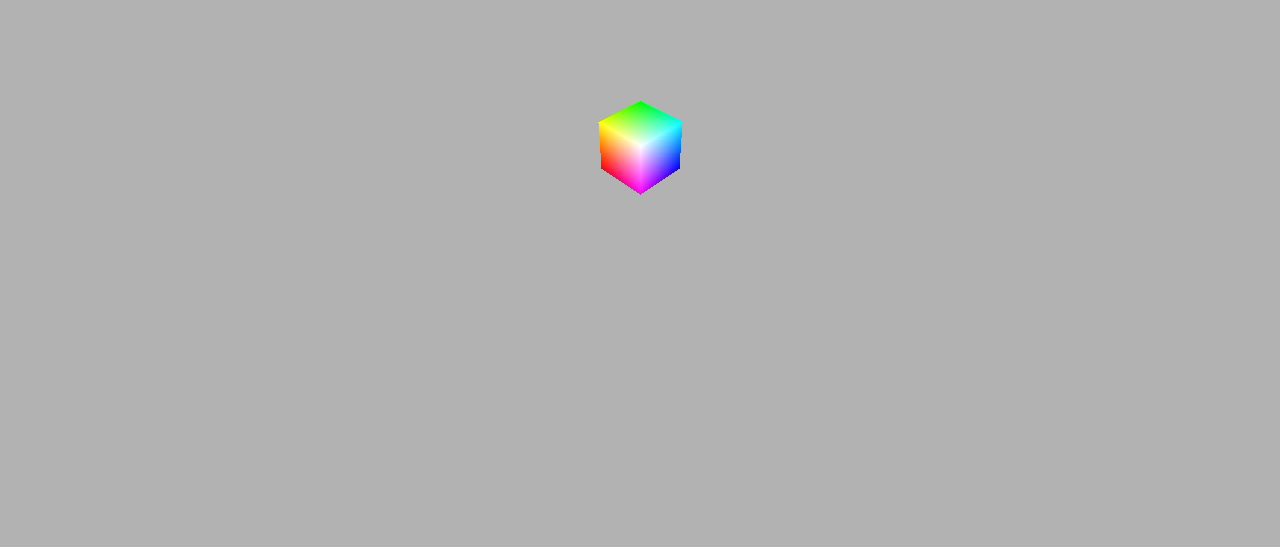
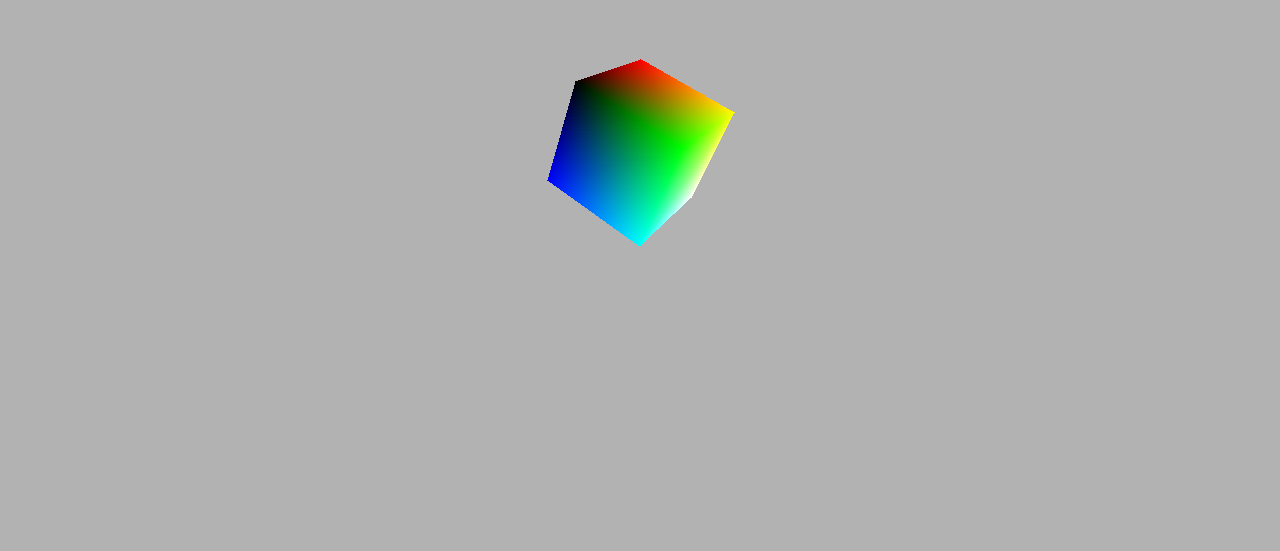
Before and after one commit to LeonidPreis/engine, a website with bundled scripts: page index.html in a window 1280 px wide. Shown: the part 253-804 px from the top of the page. Built offline with nearby package versions, Linux system fonts and the light colour scheme.

Commit message:
quaternion target-camera has been added

```diff
--- a/index.html
+++ b/index.html
@@ -9,9 +9,6 @@
 <body>
     <link rel="stylesheet" href="/styles/style.css">
     <div class="canvas-container">
-        <canvas id="canvas"></canvas>
-    </div>
     <script type="module" src="./jsm/render.js"></script>
-    <script type="module" src="./jsm/color.js"></script>
 </body>
 </html>
--- a/styles/style.css
+++ b/styles/style.css
@@ -4,8 +4,5 @@ body {
     overflow: hidden;
     margin: 0;
     padding: 0;
-}
-
-#canvas {
     background-color: #b2b2b2;
 }
--- a/tsm/camera.ts
+++ b/tsm/camera.ts
@@ -2,6 +2,7 @@ import { Vector } from './vector'
 import { Matrix } from './matrix'
 import { Canvas } from './canvas'
 import { Render } from './render';
+import { Quaternion } from './quaternion';
 
 export class Camera {
     static coordinatesSystem: 'RHS' | 'LHS' = 'RHS';
@@ -10,17 +11,14 @@ export class Camera {
     private position: Vector;
     private near: number = 1e-2;
     private far: number = 1e3;
-    private aspect: number;
     private fovY: number = 90;
-    private fovX: number;
-    private projectionPlaneZ: number;
     private projectionType: string;
     public forward: Vector;
     private right: Vector;
     private up: Vector;
     private radius: number;
-    private azimuth: number;
-    private elevation: number;
+    public rotationQuaternion: Quaternion;
+    public rotationMatrix: Matrix;
     private lastMouseX: number;
     private lastMouseY: number;
     private isRotating: boolean;
@@ -38,44 +36,53 @@ export class Camera {
         this.position = position;
         this.near = near;
         this.far = far;
-        this.aspect = canvas.aspect;
         this.fovY = fovY*Math.PI/180;
-        this.fovX = this.aspect*this.fovY;
-        this.projectionPlaneZ = 1;
-        this.projectionType = 'ONE POINT';
         this.forward = Vector.subtract(this.target, this.position).normalize();
         this.right = Vector.cross(new Vector([0,1,0,1]), this.forward).normalize();
         this.up = Vector.cross(this.forward, this.right);
-        this.radius = this.distance();
-        this.azimuth = Math.atan2(this.position.z - this.target.z, this.position.x - this.target.x);
-        this.elevation = Math.asin((this.position.y - this.target.y) / this.radius);
+        this.radius = Vector.subtract(this.position, this.target).length();
+        this.rotationQuaternion = Quaternion.from.angleAxis(1, this.position).normalize();
+        this.rotationMatrix = Quaternion.to.matrix(this.rotationQuaternion) as Matrix;
+        this.updateOrientationVectors();
+        this.updateCameraPosition();
         this.lastMouseX = 0;
         this.lastMouseY = 0;
         this.isRotating = true;
+        this.projectionType = 'PERSPECTIVE';
         this.canvas.canvas.addEventListener('wheel', this.handleScroll.bind(this), false);
         this.canvas.canvas.addEventListener('mousedown', this.startRotation.bind(this), false);
-        window.addEventListener('keydown', this.handleKeyDown.bind(this), false);
+    }
+
+    getRightVector(): Vector {
+        return new Vector(this.rotationMatrix.data[0]);
+    }
+    getUpVector(): Vector {
+        return new Vector(this.rotationMatrix.data[1]);
+    }
+    getForwardVector(): Vector {
+        return new Vector(this.rotationMatrix.data[2]);
     }
 
     distance(): number {
         return Vector.subtract(this.position,this.target).length();
     }
 
-    handleScroll(event) {
+    handleScroll(event): void {
         const delta = event.deltaY;
         const increment = delta < 0 ? 1.1 : 0.9;
         this.radius *= increment;
-        this.updateCameraPosition();
+        this.position = Vector.subtract(
+            this.target,
+            Vector.multiply.scalar(
+                this.forward,
+                this.radius
+            )
+        )
+        this.updateOrientationVectors();
         Render.main();
     }
 
-    moveCamera(increment) {
-        this.radius *= increment;
-        this.updateCameraPosition();
-        Render.main();
-    }
-
-    startRotation(event) {
+    startRotation(event): void {
         this.lastMouseX = event.clientX;
         this.lastMouseY = event.clientY;
         this.isRotating = true;
@@ -89,124 +96,65 @@ export class Camera {
         this.canvas.canvas.addEventListener('mouseup', onMouseUp, false);
     }
 
-    rotateCamera(event) {
-        if (!this.isRotating) return;
+    rotateCamera(event): void {
+        if (!this.isRotating)
+            return;
         const deltaX = event.clientX - this.lastMouseX;
         const deltaY = event.clientY - this.lastMouseY;
-        const rotateSpeed = 0.005;
-        this.azimuth -= deltaX * rotateSpeed;
-        this.elevation += deltaY * rotateSpeed;
-        this.elevation = Math.max(-Math.PI / 2, Math.min(Math.PI / 2, this.elevation));
+        const rotateSpeed = 0.5;
+        const azimuth = Quaternion.from.angleAxis(deltaX*rotateSpeed, this.getUpVector());
+        const elevation = Quaternion.from.angleAxis(-deltaY*rotateSpeed, this.getRightVector());
+        this.rotationQuaternion = Quaternion.multiply.quaternion(
+            Quaternion.multiply.quaternion(azimuth, elevation),
+            this.rotationQuaternion
+        ).normalize()
+        this.updateOrientationVectors();
         this.updateCameraPosition();
         this.lastMouseX = event.clientX;
         this.lastMouseY = event.clientY;
         Render.main();
     }
 
-    updateCameraPosition() {
-        this.position.x = this.target.x + this.radius * Math.cos(this.elevation) * Math.cos(this.azimuth);
-        this.position.y = this.target.y + this.radius * Math.sin(this.elevation);
-        this.position.z = this.target.z + this.radius * Math.cos(this.elevation) * Math.sin(this.azimuth);
-        this.forward = Vector.subtract(this.target, this.position).normalize();
-        this.right = Vector.cross(new Vector([0,1,0,1]), this.forward).normalize();
-        this.up = Vector.cross(this.forward, this.right);
+    updateOrientationVectors(): void {
+        this.right = this.getRightVector();
+        this.up = this.getUpVector();
+        this.forward = this.getForwardVector();
     }
 
-    scale() {
-        this.canvas.canvas.addEventListener('wheel', onmousewheel,false);
-        this.canvas.canvas.addEventListener("DOMMouseScroll", onmousewheel, false);
-        console.log('scale()')
-        function onmousewheel(event) {
-            var mouseX = event.clientX*2;
-            var mouseY = event.clientY*2;
-            var delta = event.type === 'wheel' ? event.wheelDelta : -event.detail;
-            var increment = delta > 0 ? 1.1 : 0.9;
-            console.log(mouseX, mouseY, delta, increment)
-        }
+    updateCameraPosition(): void {
+        this.rotationMatrix = Quaternion.to.matrix(this.rotationQuaternion)
+        const cameraOffset = new Vector([0, 0, -this.radius, 1]);
+        this.position = Vector.add(this.target, Quaternion.multiply.vector(this.rotationQuaternion, cameraOffset));
     }
 
-    handleKeyDown(event) {
-        const moveSpeed = 0.1; // Скорость перемещения
-        switch (event.key) {
-            case 'ArrowUp':
-            case 'w':
-            case 'W':
-                this.position = Vector.add(this.position, Vector.multiply.scalar(this.up, moveSpeed));
-                this.target = Vector.add(this.target, Vector.multiply.scalar(this.up, moveSpeed));
-                break;
-            case 'ArrowDown':
-            case 's':
-            case 'S':
-                this.position = Vector.subtract(this.position, Vector.multiply.scalar(this.up, moveSpeed));
-                this.target = Vector.subtract(this.target, Vector.multiply.scalar(this.up, moveSpeed));
-                break;
-            case 'ArrowLeft':
-            case 'a':
-            case 'A':
-                this.position = Vector.subtract(this.position, Vector.multiply.scalar(this.right, moveSpeed));
-                this.target = Vector.subtract(this.target, Vector.multiply.scalar(this.right, moveSpeed));
-                break;
-            case 'ArrowRight':
-            case 'd':
-            case 'D':
-                this.position = Vector.add(this.position, Vector.multiply.scalar(this.right, moveSpeed));
-                this.target = Vector.add(this.target, Vector.multiply.scalar(this.right, moveSpeed));
-                break;
-        }
+    view(): Matrix {
+        const right = this.rotationMatrix.data[0];
+        const up = this.rotationMatrix.data[1];
+        const forward = this.rotationMatrix.data[2];
+        const xOffset = -Vector.dot(new Vector(right), this.position);
+        const yOffset = -Vector.dot(new Vector(up), this.position);
+        const zOffset = -Vector.dot(new Vector(forward), this.position);
 
-        this.updateCameraPosition();
-        Render.main();
-    }
-
-    view() {
         return new Matrix([
-            [this.right.x,   this.right.y,   this.right.z,   -Vector.dot(this.right, this.position)  ],
-            [this.up.x,      this.up.y,      this.up.z,      -Vector.dot(this.up, this.position)     ],
-            [this.forward.x, this.forward.y, this.forward.z, -Vector.dot(this.forward, this.position)],
-            [0,              0,              0,               1                                      ]
+            [right[0],   right[1],   right[2],   xOffset],
+            [up[0],      up[1],      up[2],      yOffset],
+            [forward[0], forward[1], forward[2], zOffset],
+            [0,          0,          0,          1      ]
         ]);
     }
 
-    viewToScreen(vertex) {
-        if (this.canvas.width > this.canvas.height) {
-            return new Vector(
-                [vertex.x*this.canvas.width/this.canvas.ratio.x|0,
-                vertex.y*this.canvas.height/this.canvas.ratio.x|0,
-                vertex.z,
-                vertex.w]
-            );
-        } else {
-            return new Vector(
-                [vertex.x*this.canvas.width/this.canvas.ratio.y|0,
-                vertex.y*this.canvas.height/this.canvas.ratio.y|0,
-                vertex.z,
-                vertex.w]
-            );
-        }
-    }
-
-    perspectiveDivision(vertex) {
-        if (vertex.w === 0) {
-            throw Error("W component of the vector is 0.")
-        }
-        const x = vertex.x/vertex.w;
-        const y = vertex.y/vertex.w;
-        const z = vertex.z/vertex.w;
-        return this.viewToScreen(new Vector([x, y, z, 1]));
-    }
-
-    setProjection(type) {
+    setProjectionType(type): void {
         this.projectionType = type;
     }
 
-    getProjectionMatrix() {
+    getProjectionMatrix(): Matrix {
         switch (this.projectionType) {
-            case 'ONE POINT':
+            case 'PERSPECTIVE':
                 return new Matrix([
-                    [1/(Math.tan(this.fovY/2)*this.aspect),     0,                  0,                  0],
-                    [0,   1/Math.tan(this.fovY/2),              0,                                      0],
-                    [0,   0,  (this.far)/(this.far-this.near), -(this.far*this.near)/(this.far-this.near)],
-                    [0,                                         0,                  1,                  0]
+                    [1/(Math.tan(this.fovY/2)*this.canvas.aspect),0,                  0,                  0],
+                    [0,   1/Math.tan(this.fovY/2),                0,                                      0],
+                    [0,   0,  (this.far)/(this.far-this.near),   -(this.far*this.near)/(this.far-this.near)],
+                    [0,                                           0,                  1,                  0]
                 ]);
             default:
                 throw new Error(`Unknown projection type: ${this.projectionType}`);
--- a/tsm/canvas.ts
+++ b/tsm/canvas.ts
@@ -5,30 +5,34 @@ export class Canvas {
     public zbuffer: number[];
     public aspect: number;
     private step: number;
-    private dpi: number;
-    public ratio: { x: number; y: number };
+    private container: HTMLElement;
 
-    constructor(canvas?: HTMLCanvasElement) {
-        if (!canvas) {
-            this.canvas = document.createElement('canvas');
-            this.canvas.id = "canvas";
-            document.getElementsByClassName('canvas-container')[0].appendChild(this.canvas);
+    constructor(width: number, height: number, container: HTMLElement = document.body) {
+        if (!Number.isInteger(width) || !Number.isInteger(height)) {
+            throw new Error('Width and height of the canvas must be integers.');
+        }
+        this.canvas = document.createElement('canvas');
+        this.canvas.width = width % 2 === 0 ? width : width - 1;
+        this.canvas.height = height % 2 === 0 ? height : height - 1;
+        this.container = container;
+        if (container instanceof HTMLElement) {
+            this.container.appendChild(this.canvas);
+            this.initialize();
         } else {
-            this.canvas = canvas;
+            throw new Error('Container must be HTML element.');
         }
-        this.context = this.canvas.getContext('2d')!;
-        this.canvas.width = document.documentElement.clientWidth;
-        this.canvas.height = document.documentElement.clientHeight;
+    }
+
+    private initialize() {
+        this.container.style.width = `${this.width}px`;
+        this.container.style.height = `${this.height}px`;
+        this.canvas.id = 'canvas';
+        this.context = this.canvas.getContext('2d');
         this.buffer = this.context.getImageData(0, 0, this.canvas.width, this.canvas.height);
-        this.zbuffer = new Array(this.canvas.width*this.canvas.height).fill(Infinity);
+        this.zbuffer = new Array(this.canvas.width * this.canvas.height).fill(Infinity);
         this.aspect = this.canvas.width / this.canvas.height;
         this.step = this.buffer.width * 4;
         this.context.imageSmoothingEnabled = false;
-        this.dpi = 1 / 2.54 * this.context.miterLimit;
-        this.ratio = {
-            x: this.canvas.width > this.canvas.height ? this.canvas.width / this.canvas.height : this.canvas.height / this.canvas.width,
-            y: this.canvas.width > this.canvas.height ? this.canvas.height / this.canvas.width : this.canvas.width / this.canvas.height
-        }
     }
 
     public set width(w: number) {
--- a/tsm/euler.ts
+++ b/tsm/euler.ts
@@ -18,11 +18,19 @@ export class Euler {
         Euler.coordinatesSystem = system;
     }
 
+    static getCoordinatesSystem(): string {
+        return Euler.coordinatesSystem;
+    }
+
     static setOrder(order: 'XYZ' | 'XZY' | 'YXZ' | 'YZX' | 'ZXY' | 'ZYX'): void {
         if (order !== 'XYZ' && order !== 'XZY' && order !== 'YXZ' && order !== 'YZX' && order !== 'ZXY' && order !== 'ZYX') {
             throw new Error("Unknown order. Use 'XYZ', 'XZY', 'YXZ', 'YZX', 'ZXY' or 'ZYX'.");
         }
         Euler.order = order;
+    }
+
+    static getOrder(): string {
+        return Euler.order;
     }
 
     static from = class {
--- a/tsm/quaternion.ts
+++ b/tsm/quaternion.ts
@@ -42,14 +42,18 @@ export class Quaternion {
         return new Quaternion(this.data.map(value => value / length));
     }
 
+    norma(): number {
+        return (this.w**2 + this.x**2 + this.y**2 + this.z**2)**0.5;
+    }
+
     conjugate(): Quaternion {
-        return new Quaternion([-this.w, -this.x, -this.y, -this.z]);
+        return new Quaternion([this.w, -this.x, -this.y, -this.z]);
     }
 
     inverse(): Quaternion {
         const lengthSquared = this.length()**2;
         return new Quaternion([
-           -this.w / lengthSquared,
+           this.w / lengthSquared,
            -this.x / lengthSquared,
            -this.y / lengthSquared,
            -this.z / lengthSquared
@@ -81,6 +85,10 @@ export class Quaternion {
         Quaternion.coordinatesSystem = system;
     }
 
+    static getCoordinatesSystem(): string {
+        return Quaternion.coordinatesSystem;
+    }
+
     static equals(qA: Quaternion, qB: Quaternion): boolean {
         return qA.w === qB.w &&
                qA.x === qB.x &&
@@ -91,7 +99,7 @@ export class Quaternion {
     static to = class {
         static axis(q: Quaternion): Vector {
             const sin = Math.sin(Quaternion.to.angle(q) / 2);
-            return new Vector([q.x / sin, q.y / sin, q.z / sin]);
+            return new Vector([q.x / sin, q.y / sin, q.z / sin, 1]);
         }
 
         static angle(q: Quaternion): number {
@@ -234,13 +242,20 @@ export class Quaternion {
             ]);
         }
 
-        static vector(q: Quaternion, v: Vector): Quaternion {
-            return new Quaternion([
-               -q.x * v.y - q.y * v.z - q.z * v.w,
-                q.w * v.y + q.y * v.w - q.z * v.z,
-                q.w * v.z - q.x * v.w + q.z * v.y,
-                q.w * v.w + q.x * v.z - q.y * v.y
-            ]);
+        static vector(q: Quaternion, v: Vector): Vector {
+            // return new Quaternion([
+            //    -q.x * v.y - q.y * v.z - q.z * v.w,
+            //     q.w * v.y + q.y * v.w - q.z * v.z,
+            //     q.w * v.z - q.x * v.w + q.z * v.y,
+            //     q.w * v.w + q.x * v.z - q.y * v.y
+            // ]);
+            const vectorQuat = new Quaternion([0, v.x, v.y, v.z]);
+            const qInverse = q.inverse();
+            const resultQuat = Quaternion.multiply.quaternion(
+                Quaternion.multiply.quaternion(q, vectorQuat),
+                qInverse
+            );
+            return new Vector([resultQuat.x, resultQuat.y, resultQuat.z,1]);
         }
 
         static scalar(q: Quaternion, s: number): Quaternion {
@@ -249,34 +264,34 @@ export class Quaternion {
     }
 
     static rotate = class {
-        static x(v: Vector, roll: number): Quaternion {
+        static x(v: Vector, roll: number): Vector {
             const qv = new Quaternion([0, v.x, v.y, v.z]);
-            const q = Quaternion.from.angleAxis(roll, new Vector([1, 0, 0]));
-            const t = Quaternion.multiply.quaternion(q, qv);
-            return Quaternion.multiply.quaternion(t, q.inverse());
+            const q = Quaternion.from.angleAxis(roll, new Vector([1, 0, 0, 1]));
+            const t = Quaternion.multiply.quaternion(Quaternion.multiply.quaternion(q, qv), q.inverse());
+            return new Vector([t.x, t.y, t.z, 1]);
         }
 
-        static y(v: Vector, pitch: number): Quaternion {
+        static y(v: Vector, pitch: number): Vector {
             const qv = new Quaternion([0, v.x, v.y, v.z]);
-            const q = Quaternion.from.angleAxis(pitch, new Vector([0, 1, 0]));
-            const t = Quaternion.multiply.quaternion(q, qv);
-            return Quaternion.multiply.quaternion(t, q.inverse());
+            const q = Quaternion.from.angleAxis(pitch, new Vector([0, 1, 0, 1]));
+            const t = Quaternion.multiply.quaternion(Quaternion.multiply.quaternion(q, qv), q.inverse());
+            return new Vector([t.x, t.y, t.z, 1]);
         }
 
-        static z(v: Vector, yaw: number): Quaternion {
+        static z(v: Vector, yaw: number): Vector {
             const qv = new Quaternion([0, v.x, v.y, v.z]);
-            const q = Quaternion.from.angleAxis(yaw, new Vector([0, 0, 1]));
-            const t = Quaternion.multiply.quaternion(q, qv);
-            return Quaternion.multiply.quaternion(t, q.inverse());
+            const q = Quaternion.from.angleAxis(yaw, new Vector([0, 0, 1, 1]));
+            const t = Quaternion.multiply.quaternion(Quaternion.multiply.quaternion(q, qv), q.inverse());
+            return new Vector([t.x, t.y, t.z, 1]);
         }
 
-        static xyz(v: Vector, roll: number, pitch: number, yaw: number): Quaternion {
-            const qX = Quaternion.from.angleAxis(roll, new Vector([1, 0, 0]));
-            const qY = Quaternion.from.angleAxis(pitch, new Vector([0, 1, 0]));
-            const qZ = Quaternion.from.angleAxis(yaw, new Vector([0, 0, 1]));
+        static xyz(v: Vector, roll: number, pitch: number, yaw: number): Vector {
+            const qX = Quaternion.from.angleAxis(roll, new Vector([1, 0, 0, 1]));
+            const qY = Quaternion.from.angleAxis(pitch, new Vector([0, 1, 0, 1]));
+            const qZ = Quaternion.from.angleAxis(yaw, new Vector([0, 0, 1, 1]));
             const qXYZ = Quaternion.multiply.quaternion(qX, Quaternion.multiply.quaternion(qY, qZ));
-            const t = Quaternion.multiply.quaternion(qXYZ, new Quaternion([0, v.x, v.y, v.z]));
-            return Quaternion.multiply.quaternion(t, qXYZ.inverse());
+            const t = Quaternion.multiply.quaternion(Quaternion.multiply.quaternion(qXYZ, new Quaternion([0, v.x, v.y, v.z])), qXYZ.inverse());;
+            return new Vector([t.x, t.y, t.z, 1]);
         }
     }
 
@@ -317,6 +332,6 @@ export class Quaternion {
     }
 
     static angle(qAn: Quaternion, qBn: Quaternion): number {
-        return 2 * Math.acos(Math.abs(Quaternion.dot(qAn, qBn)));
+        return 2 * Math.acos(Math.abs(Quaternion.dot(qAn, qBn)/(qAn.norma()*qBn.norma())));
     }
 }
--- a/tsm/render.ts
+++ b/tsm/render.ts
@@ -10,6 +10,8 @@ import { IModel, Model } from "./model";
 import { Color } from "./color";
 
 export class Render {
+    static coordinatesSystem: 'RHS' | 'LHS' = 'RHS';
+    private static cameraDirection = this.coordinatesSystem === 'RHS' ? new Vector([0, 0, -1, 1]) : new Vector([0, 0, 1, 1]);
     static drawMethod: 'wireframe' | 'filled' | 'shaded' | 'gradient' = 'gradient';
     static drawOutlines: boolean = false;
     static renderInstance: Render;
@@ -27,11 +29,34 @@ export class Render {
         this.renderInstance = new Render(canvas, camera, instances);
     }
 
+    private screenCoordinates(view: Vector) {
+        return new Vector([
+            (view.x * this.canvas.width / this.canvas.aspect)|0,
+           -(view.y * this.canvas.height / this.canvas.aspect)|0,
+            view.z,
+            view.w
+        ]);
+    }
+
+    private perspectiveDivision(ndc: Vector) {
+        if (ndc.w === 0) {
+            throw Error("W component of the vector is 0.")
+        }
+        const x = ndc.x / ndc.w;
+        const y = ndc.y / ndc.w;
+        const z = ndc.z / ndc.w;
+        return this.screenCoordinates(new Vector([x, y, z, 1]));
+    }
+
+    private backfaceCulling(normal): boolean {
+        const dot = Vector.dot(normal, Render.cameraDirection);
+        return dot > 0 ? true : false;
+    }
+
     model(camera: Camera, instance: Instance) {
         const viewed: Vector[] = [];
         const cameraView: Matrix = camera.view();
         const cameraProjection: Matrix = camera.getProjectionMatrix();
-        const cameraDirection: Vector = new Vector([0,0,-1,1]);
 
         for (let i = 0; i < instance.model.vertices.length; i++) {
             const local: Vector = instance.model.vertices[i];
@@ -43,16 +68,14 @@ export class Render {
         if (instance.model.polygons[0] instanceof Polygon) {
             for (let i = 0; i < instance.model.polygons.length; i++) {
                 const polygon: Polygon = instance.model.polygons[i];
-                const normal: Vector = polygon.normal(viewed);
-                const dot: number = Vector.dot(normal, cameraDirection);
 
-                if (dot > 0) {
+                if (this.backfaceCulling(polygon.normal(viewed))) {
                     const ndcA: Vector = Matrix.multiply.vector(cameraProjection, viewed[polygon.vA]);
                     const ndcB: Vector = Matrix.multiply.vector(cameraProjection, viewed[polygon.vB]);
                     const ndcC: Vector = Matrix.multiply.vector(cameraProjection, viewed[polygon.vC]);
-                    const screenA: Vector = camera.perspectiveDivision(ndcA);
-                    const screenB: Vector = camera.perspectiveDivision(ndcB);
-                    const screenC: Vector = camera.perspectiveDivision(ndcC);
+                    const screenA: Vector = this.perspectiveDivision(ndcA);
+                    const screenB: Vector = this.perspectiveDivision(ndcB);
+                    const screenC: Vector = this.perspectiveDivision(ndcC);
 
                     switch(Render.drawMethod) {
                         case 'wireframe':
@@ -84,7 +107,6 @@ export class Render {
         if (!this.renderInstance) {
             throw new Error('Render instance is not initialized.');
         }
-
         this.renderInstance.canvas.clear();
         this.renderInstance.scene(this.renderInstance.camera, this.renderInstance.instances);
         this.renderInstance.canvas.update();
@@ -122,18 +144,19 @@ var instance: IInstance = new Instance(
     model,
     new Vector([0,0,0,1]),
     Matrix.identity(4),
-    new Vector([1,1,1,1])
+    new Vector([10,10,10,1])
 );
 
 const instances: IInstance[] = [
     instance
 ];
 
-let canvasElement = document.getElementById('canvas') as HTMLCanvasElement;
-let canvas = new Canvas(canvasElement);
+let canvas = new Canvas(
+    document.documentElement.clientWidth,
+    document.documentElement.clientHeight,
+    document.getElementsByClassName('canvas-container')[0] as HTMLElement);
 let draw = new Draw(canvas);
-let camera = new Camera(canvas, new Vector([0,0,0,1]), new Vector([10,10,10,1]), 0.1, 50, 90);
-camera.setProjection('ONE POINT');
+let camera = new Camera(canvas, new Vector([0,0,0,1]), new Vector([50,50,50,1]), 0.1, 500, 90);
 let render = Render.initialize(canvas, camera, instances);
 
 Render.main();
--- a/tsm/transformation.ts
+++ b/tsm/transformation.ts
@@ -35,6 +35,10 @@ export class Transformation implements ITransformation {
             throw new Error("Unknown coordinate system. Use 'LHS' or 'RHS'.");
         }
         Transformation.coordinatesSystem = system;
+    }
+
+    static getCoordinatesSystem(): string {
+        return Transformation.coordinatesSystem;
     }
 
     setPosition(position: Vector): void {
@@ -111,7 +115,10 @@ export class Transformation implements ITransformation {
     }
 
     static complex(position: Vector, orientation: Matrix | Euler | Quaternion, scale: Vector) {
-        return Matrix.multiply.matrix(Transformation.translation(position),
-            Matrix.multiply.matrix(Transformation.rotation(orientation), Transformation.scale(scale)));
+        return  Matrix.multiply.matrix(
+                    Transformation.translation(position),
+                    Matrix.multiply.matrix(
+                        Transformation.rotation(orientation),
+                        Transformation.scale(scale)));
     }
 }
--- a/tsm/vector.ts
+++ b/tsm/vector.ts
@@ -100,7 +100,8 @@ export class Vector {
         return new Vector([
             vA.y * vB.z - vA.z * vB.y,
             vA.z * vB.x - vA.x * vB.z,
-            vA.x * vB.y - vA.y * vB.x
+            vA.x * vB.y - vA.y * vB.x,
+            1
         ]);
     }
 
```
